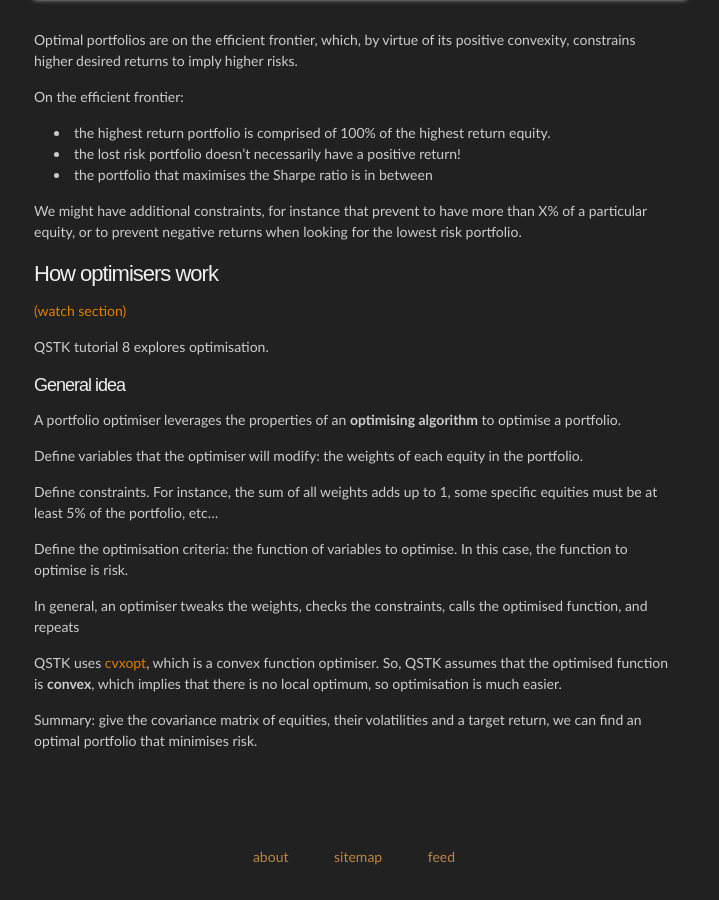
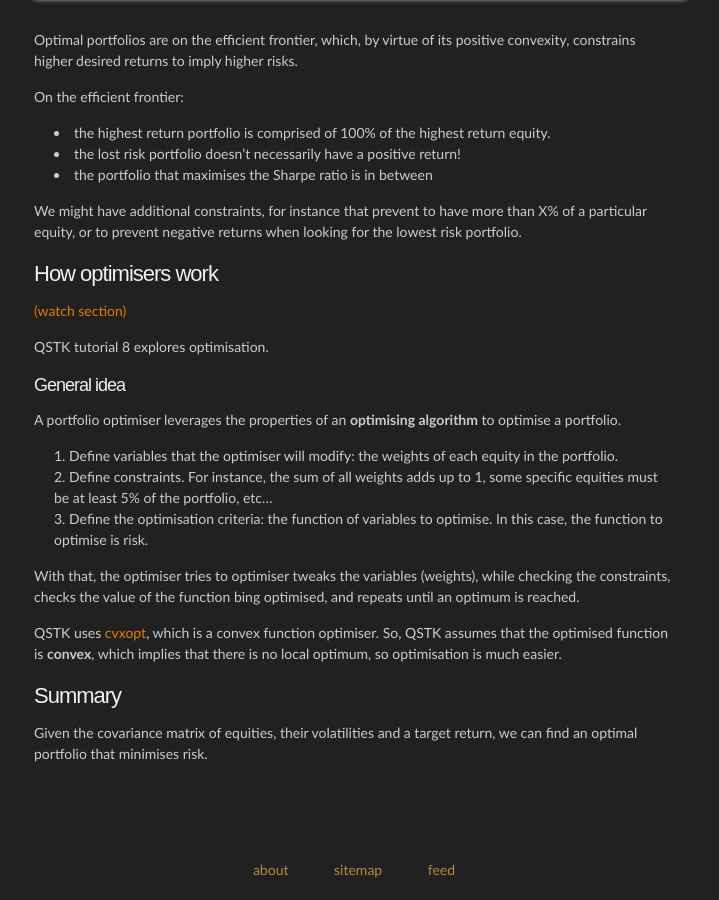
Before and after one commit to agravier/agravier.github.io, a Jekyll site: the page built from etc/notes/ci1-coursera/notes04.md, in a window 1280 px wide and 900 px high, scrolled down 6154 px. Shown: the whole window, without its empty margins (286-1005 px from the left). Built offline with Jekyll 4.4.1, drawn with Linux system fonts in a browser that asks for light colours; Markdown is read by kramdown in place of the engine named in the settings; formulas are drawn with MathJax 3; comment, search, counter and statistics services are not loaded.

Commit message:
Update Coursera notes 4 for comp invest.

```diff
--- a/etc/notes/ci1-coursera/notes04.md
+++ b/etc/notes/ci1-coursera/notes04.md
@@ -224,14 +224,14 @@ QSTK tutorial 8 explores optimisation.
 
 A portfolio optimiser leverages the properties of an **optimising algorithm** to optimise a portfolio.
 
-Define variables that the optimiser will modify: the weights of each equity in the portfolio.
+1. Define variables that the optimiser will modify: the weights of each equity in the portfolio.
+2. Define constraints. For instance, the sum of all weights adds up to 1, some specific equities must be at least 5% of the portfolio, etc...
+3. Define the optimisation criteria: the function of variables to optimise. In this case, the function to optimise is risk.
 
-Define constraints. For instance, the sum of all weights adds up to 1, some specific equities must be at least 5% of the portfolio, etc...
-
-Define the optimisation criteria: the function of variables to optimise. In this case, the function to optimise is risk.
-
-In general, an optimiser tweaks the weights, checks the constraints, calls the optimised function, and repeats
+With that, the optimiser tries to optimiser tweaks the variables (weights), while checking the constraints, checks the value of the function bing optimised, and repeats until an optimum is reached.
 
 QSTK uses [cvxopt](http://cvxopt.org/), which is a convex function optimiser. So, QSTK assumes that the optimised function is **convex**, which implies that there is no local optimum, so optimisation is much easier.
 
-Summary: give the covariance matrix of equities, their volatilities and a target return, we can find an optimal portfolio that minimises risk.
+### Summary
+
+Given the covariance matrix of equities, their volatilities and a target return, we can find an optimal portfolio that minimises risk.
```
